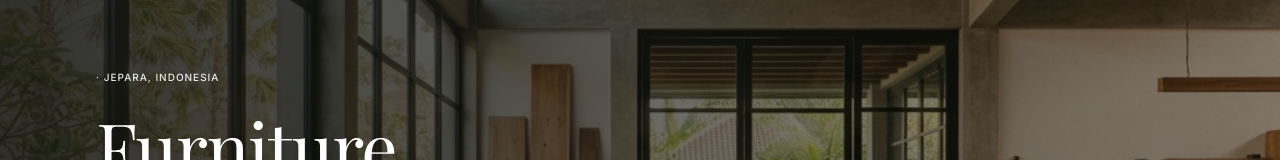
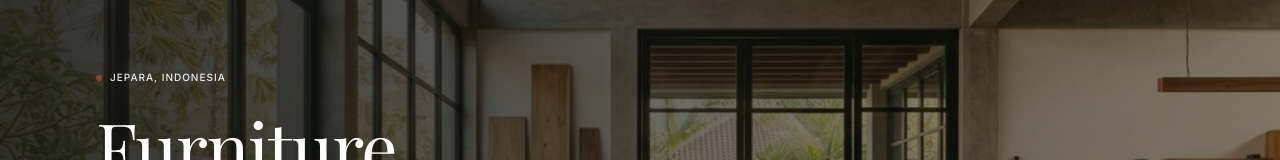
Before and after one commit to muhammadfaza16/mebel-web-1, a Next.js app: page / in a window 1280 px wide. Shown: the part 129-289 px from the top of the page. Built offline with nearby package versions, Linux system fonts and the light colour scheme.

Commit message:
style: use pulsing terracotta dot instead of spark icon on hero text

```diff
--- a/src/app/page.tsx
+++ b/src/app/page.tsx
@@ -26,8 +26,8 @@ export default function Home() {
         {/* Content */}
         <div className="relative z-10 w-full px-4 md:px-sp-6 lg:px-sp-12 mt-16">
           <div className="max-w-3xl">
-            <span className="text-[10px] tracking-widest text-white/90 mb-6 uppercase block font-medium">
-              · Jepara, Indonesia
+            <span className="text-[10px] tracking-widest text-white/90 mb-6 uppercase flex items-center gap-2 font-medium">
+              <span className="w-1.5 h-1.5 bg-brand-terracotta rounded-full animate-pulse shadow-[0_0_8px_rgba(210,84,41,0.6)]" /> Jepara, Indonesia
             </span>
             <h1 className="text-white mb-sp-3 leading-[1.05] drop-shadow-lg">
               Furniture <br /> Built to <br /> Last Centuries.
```
